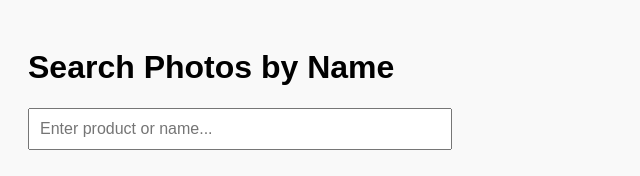
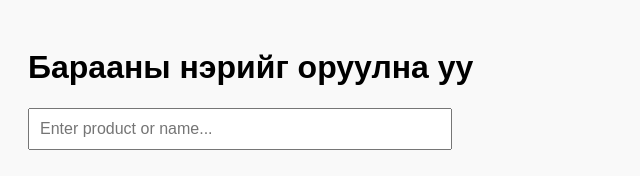
Before and after one commit to Kai-one-kai/FUphoto, a plain HTML site: page index.html in a window 1280 px wide. Shown: the whole page, without its empty margins (0-640 px from the left). Drawn offline with Linux system fonts and the light colour scheme.

Commit message:
Update index.html

```diff
--- a/index.html
+++ b/index.html
@@ -14,7 +14,7 @@
   </style>
 </head>
 <body>
-  <h1>Search Photos by Name</h1>
+  <h1>Барааны нэрийг оруулна уу</h1>
   <input type="text" id="search" placeholder="Enter product or name...">
   <div class="gallery" id="gallery"></div>
 
```
